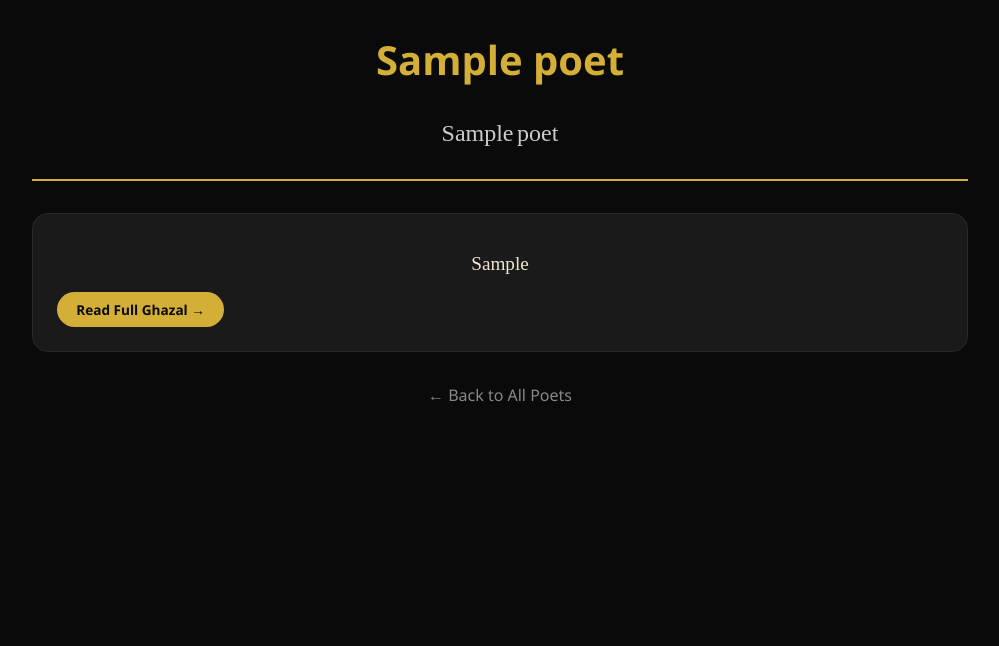
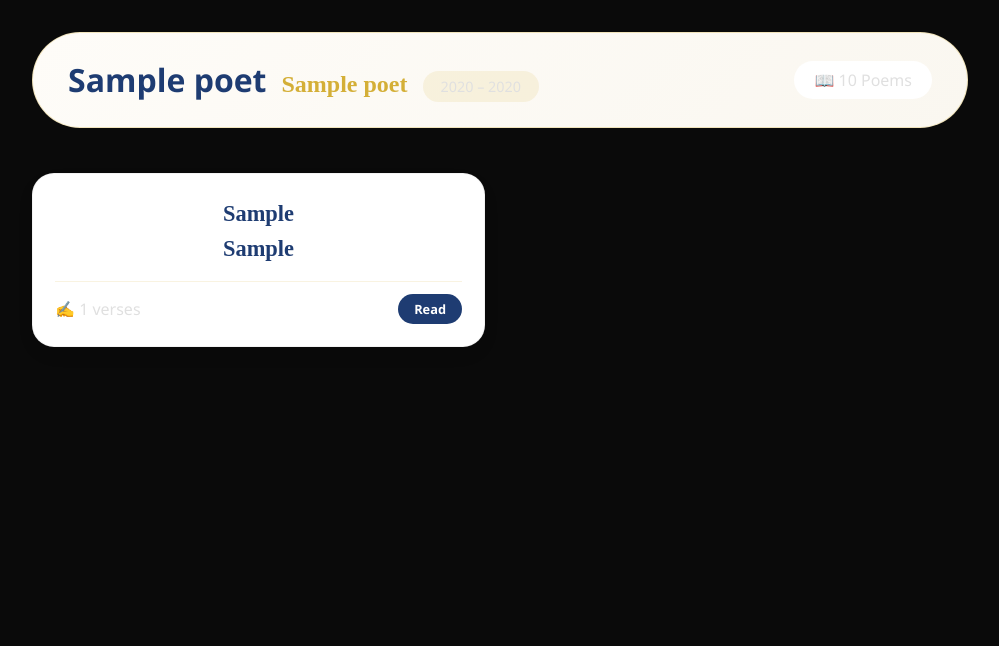
Before and after one commit to zahid-digitalhumanities/ucpc-poetry-archive, a Flask app: template templates/poet_detail.html in a window 1280 px wide. Shown: the part 72-718 px from the top of the page, without its empty margins (140-1139 px from the left). Run offline with Flask 3, Linux system fonts and the light colour scheme; the template is opened without the code that fills it: most values are stand-ins (such as "Sample title", 1, 10 or a date in 2020).

Commit message:
Enhance poet detail page layout and styling

```diff
--- a/templates/poet_detail.html
+++ b/templates/poet_detail.html
@@ -1,98 +1,155 @@
 {% extends "base.html" %}
-
-{% block title %}{{ poet.name }} - UCPC{% endblock %}
+{% block title %}{{ poet.name_urdu }} - UCPC Poetry Archive{% endblock %}
 
 {% block extra_css %}
 <style>
+    .poet-detail-container {
+        max-width: 1200px;
+        margin: 0 auto;
+    }
     .poet-header {
-        text-align: center;
-        border-bottom: 2px solid #D4AF37;
-        padding-bottom: 1.5rem;
-        margin-bottom: 2rem;
+        background: linear-gradient(135deg, #fefcf8, #faf7f0);
+        border-radius: 60px;
+        padding: 25px 35px;
+        margin-bottom: 45px;
+        border: 1px solid rgba(212,175,55,0.3);
+        display: flex;
+        justify-content: space-between;
+        align-items: center;
+        flex-wrap: wrap;
+        gap: 20px;
+    }
+    .poet-name {
+        display: flex;
+        align-items: baseline;
+        gap: 15px;
+        flex-wrap: wrap;
     }
     .poet-name-en {
-        color: #D4AF37;
-        font-size: 2.5rem;
-        font-weight: bold;
+        font-size: 2rem;
+        font-weight: 800;
+        color: #1e3c72;
     }
     .poet-name-urdu {
-        font-family: 'Noto Nastaliq Urdu', 'Times New Roman', serif;
+        font-family: 'Jameel Noori Nastaleeq', serif;
         font-size: 1.5rem;
-        color: #ccc;
-        margin-top: 0.5rem;
+        font-weight: 700;
+        color: #D4AF37;
+        direction: rtl;
     }
-    .ghazal-list {
+    .poet-years {
+        background: rgba(212,175,55,0.12);
+        padding: 6px 18px;
+        border-radius: 40px;
+        font-size: 0.9rem;
+    }
+    .poet-stats {
         display: flex;
-        flex-direction: column;
-        gap: 1rem;
+        gap: 20px;
+        background: white;
+        padding: 8px 20px;
+        border-radius: 50px;
     }
-    .ghazal-card {
-        background: #1a1a1a;
-        border-radius: 16px;
-        padding: 1.5rem;
-        border: 1px solid #2a2a2a;
-        transition: 0.2s;
+    .poems-grid {
+        display: grid;
+        grid-template-columns: repeat(auto-fill, minmax(360px, 1fr));
+        gap: 30px;
+        margin-top: 30px;
     }
-    .ghazal-card:hover {
+    .poem-card {
+        background: #fff;
+        border-radius: 22px;
+        padding: 22px;
+        border: 1px solid rgba(0,0,0,0.05);
+        transition: 0.25s;
+        box-shadow: 0 8px 20px rgba(0,0,0,0.04);
+    }
+    .poem-card:hover {
+        transform: translateY(-3px);
         border-color: #D4AF37;
     }
     .first-couplet {
-        font-family: 'Noto Nastaliq Urdu', 'Times New Roman', serif;
-        font-size: 1.2rem;
+        font-family: 'Jameel Noori Nastaleeq', serif;
+        font-size: 1.4rem;
+        line-height: 2.2rem;
+        font-weight: 600;
+        color: #1e3c72;
+        direction: rtl;
         text-align: center;
-        direction: rtl;
-        line-height: 2;
-        color: #f0e6d0;
+        margin-bottom: 15px;
     }
-    .read-link {
+    .poem-meta {
+        display: flex;
+        justify-content: space-between;
+        align-items: center;
+        padding-top: 12px;
+        margin-top: 12px;
+        border-top: 1px solid rgba(212,175,55,0.15);
+    }
+    .btn-view, .btn-share {
+        padding: 6px 16px;
+        border-radius: 40px;
+        font-size: 0.8rem;
+        font-weight: 600;
+        text-decoration: none;
         display: inline-block;
-        margin-top: 1rem;
-        background: #D4AF37;
-        color: #0a0a0a;
-        padding: 0.5rem 1.2rem;
-        border-radius: 50px;
-        text-decoration: none;
-        font-weight: bold;
-        font-size: 0.85rem;
     }
-    .back-link {
-        text-align: center;
-        margin-top: 2rem;
+    .btn-view {
+        background: #1e3c72;
+        color: white;
     }
-    .back-link a {
-        color: #888;
-        text-decoration: none;
+    .btn-view:hover {
+        background: #0f2b4a;
     }
-    .back-link a:hover {
-        color: #D4AF37;
+    .btn-share {
+        background: #25d366;
+        color: white;
+    }
+    .btn-share:hover {
+        background: #1da155;
+    }
+    @media (max-width: 768px) {
+        .poet-header { flex-direction: column; text-align: center; }
+        .poems-grid { grid-template-columns: 1fr; }
+        .first-couplet { font-size: 1.2rem; }
     }
 </style>
 {% endblock %}
 
 {% block content %}
+<div class="poet-detail-container">
     <div class="poet-header">
-    <div class="poet-name-en">{{ poet.name }}</div>
-    <div class="poet-name-urdu" dir="rtl">{{ poet.name_urdu }}</div>
+        <div class="poet-name">
+            <span class="poet-name-en">{{ poet.name }}</span>
+            <span class="poet-name-urdu">{{ poet.name_urdu }}</span>
+            {% if poet.birth_year or poet.death_year %}
+            <span class="poet-years">{{ poet.birth_year or '?' }} – {{ poet.death_year or 'Present' }}</span>
+            {% endif %}
+        </div>
+        <div class="poet-stats">
+            <div>📖 {{ total }} Poems</div>
+        </div>
     </div>
 
-{% if texts and texts|length > 0 %}
-<div class="ghazal-list">
+    <div class="poems-grid">
         {% for item in texts %}
-    <div class="ghazal-card">
-        <div class="first-couplet" dir="rtl">
+        <div class="poem-card">
+            <div class="first-couplet">
+                {% if item.first_verse %}
+                    {{ item.first_verse.misra1_urdu }}<br>
+                    {{ item.first_verse.misra2_urdu }}
+                {% else %}
                     {{ item.first_couplet | safe }}
+                {% endif %}
             </div>
-        <a href="/ghazals/view/{{ item.id }}" class="read-link">Read Full Ghazal →</a>
+            <div class="poem-meta">
+                <span>✍️ {{ item.verse_count or 0 }} verses</span>
+                <div>
+                    <a href="/ghazals/view/{{ item.id }}" class="btn-view">Read</a>
+                </div>
+            </div>
         </div>
         {% endfor %}
     </div>
-{% else %}
-<div style="text-align: center; padding: 2rem; color: #888;">
-    No ghazals found for this poet.
-</div>
-{% endif %}
-
-<div class="back-link">
-    <a href="/poets">← Back to All Poets</a>
 </div>
 {% endblock %}
```
Lines whose indentation alone changed are shown as unchanged.
